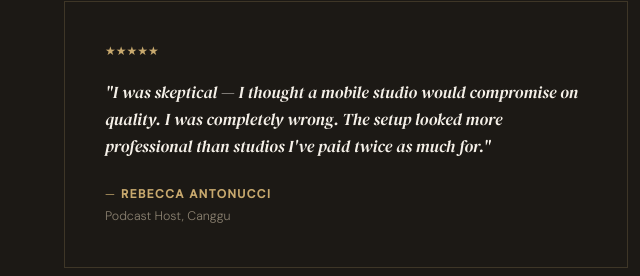
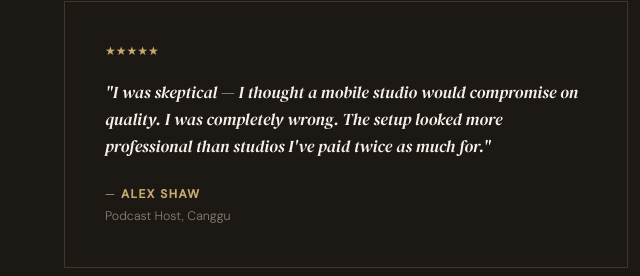
Before and after one commit to helonomadstudio-beep/nomad-studio-bali, a website: page index.html in a window 1280 px wide. Shown: the part 5194-5470 px from the top of the page, 0-640 px from the left. Drawn offline with Linux system fonts and the light colour scheme; no server answers.

Commit message:
Update index.html

```diff
--- a/index.html
+++ b/index.html
@@ -1422,7 +1422,7 @@
             quality. I was completely wrong. The setup looked more professional
             than studios I've paid twice as much for."
           </p>
-          <p class="testi-name">— <strong>Rebecca Antonucci</strong></p>
+          <p class="testi-name">— <strong>Alex Shaw</strong></p>
           <p class="testi-role">Podcast Host, Canggu</p>
         </div>
         <div class="testi-card">
```
